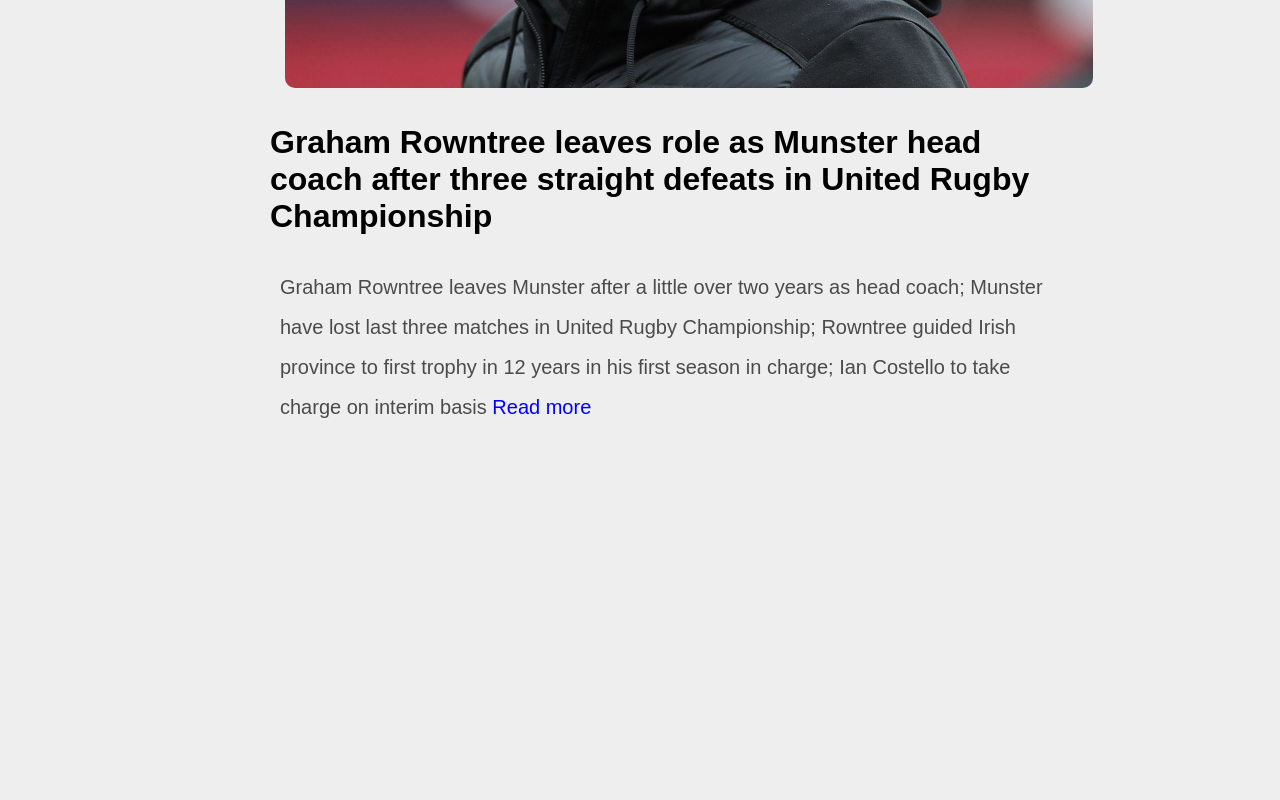
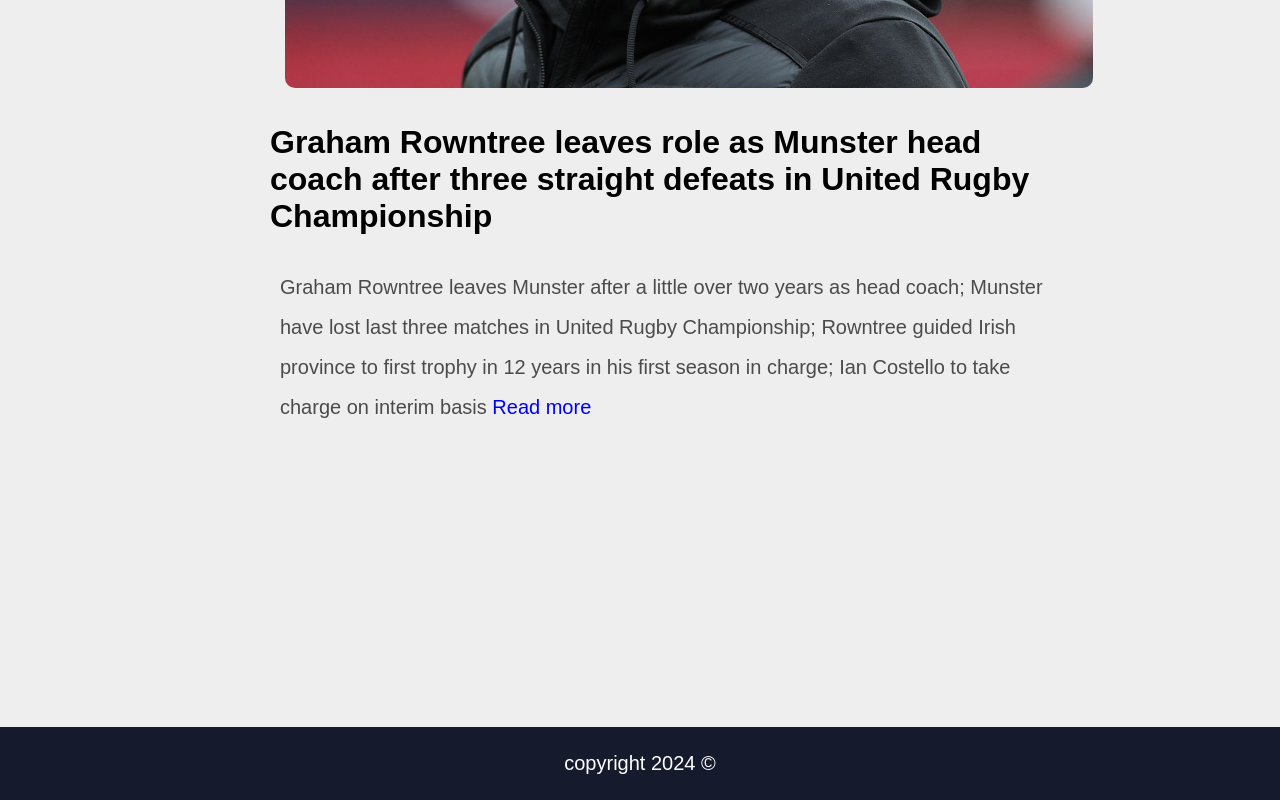
Before and after one commit to owojaiye404/blog-layout, a plain HTML site: page index.html in a window 1280 px wide. Shown: the part 2169-2969 px from the top of the page. Before the commit the page ends 2606 px from the top, so only its background shows below. Drawn offline with Linux system fonts and the light colour scheme.

Commit message:
added footer to my html file and styled it using css

```diff
--- a/index.html
+++ b/index.html
@@ -130,5 +130,8 @@
         </div>
       </div>
     </main>
+    <footer class="footer-container">
+      <div><p class="copyright">copyright 2024 ©</p></div>
+    </footer>
   </body>
 </html>
--- a/style.css
+++ b/style.css
@@ -150,3 +150,14 @@
 .read-more-botton:hover {
   text-decoration: underline;
 }
+.footer-container {
+  margin: 0 0 0 270px;
+  background-color: #161a2d;
+  padding: 5px 20px;
+  text-align: center;
+  margin: 300px 0 0 0;
+}
+.footer-container p {
+  color: white;
+  font-size: 20px;
+}
```
